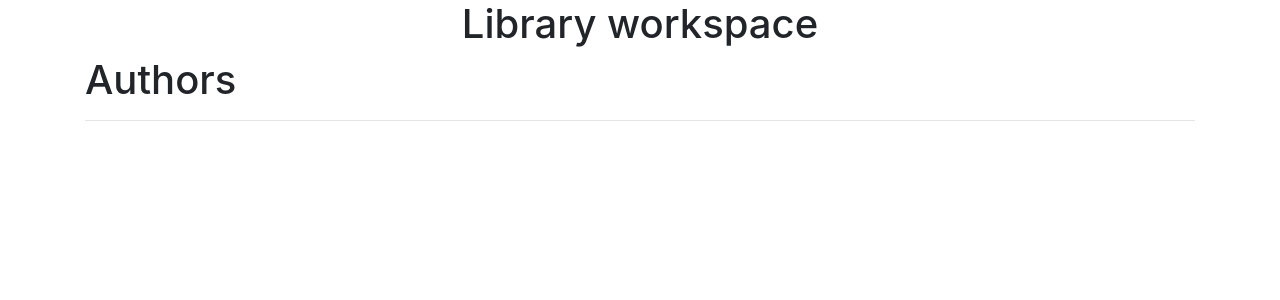
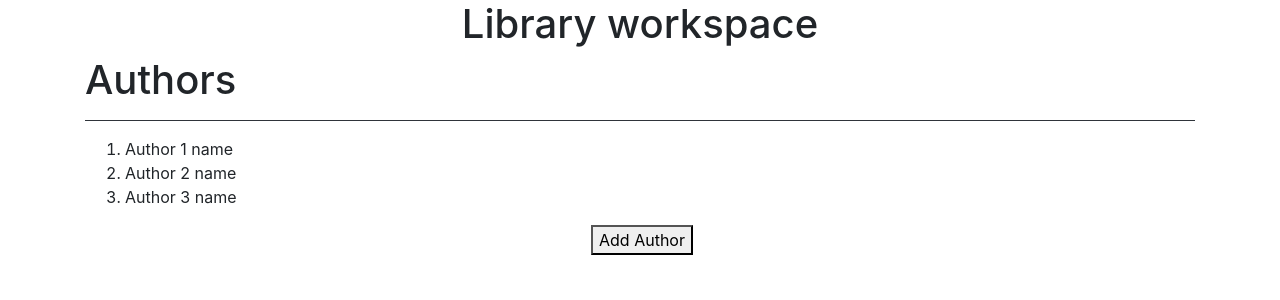
Before and after one commit to proCodersReact/library-app, a React (Create React App) app: page / in a window 1280 px wide. Shown: the top 300 px of the page. Built offline with nearby package versions, Linux system fonts and the light colour scheme.

Commit message:
created Author list UI

```diff
--- a/src/Components/AuthorList/AuthorList.tsx
+++ b/src/Components/AuthorList/AuthorList.tsx
@@ -6,7 +6,13 @@ class AuthorList extends Component{
         return(
             <div>
                 <Container>
-                    <h1 className={"text-left"}>Authors</h1><hr/>
+                    <h1 className={"text-left"}>Authors</h1><hr className={"bg-dark"}/>
+                    <ol>
+                        <li className={"text-left"}>Author 1 name</li>
+                        <li className={"text-left"}>Author 2 name</li>
+                        <li className={"text-left"}>Author 3 name</li>
+                    </ol>
+                    <button className={"ml-1"}>Add Author</button>
                 </Container>
             </div>
         );
```
